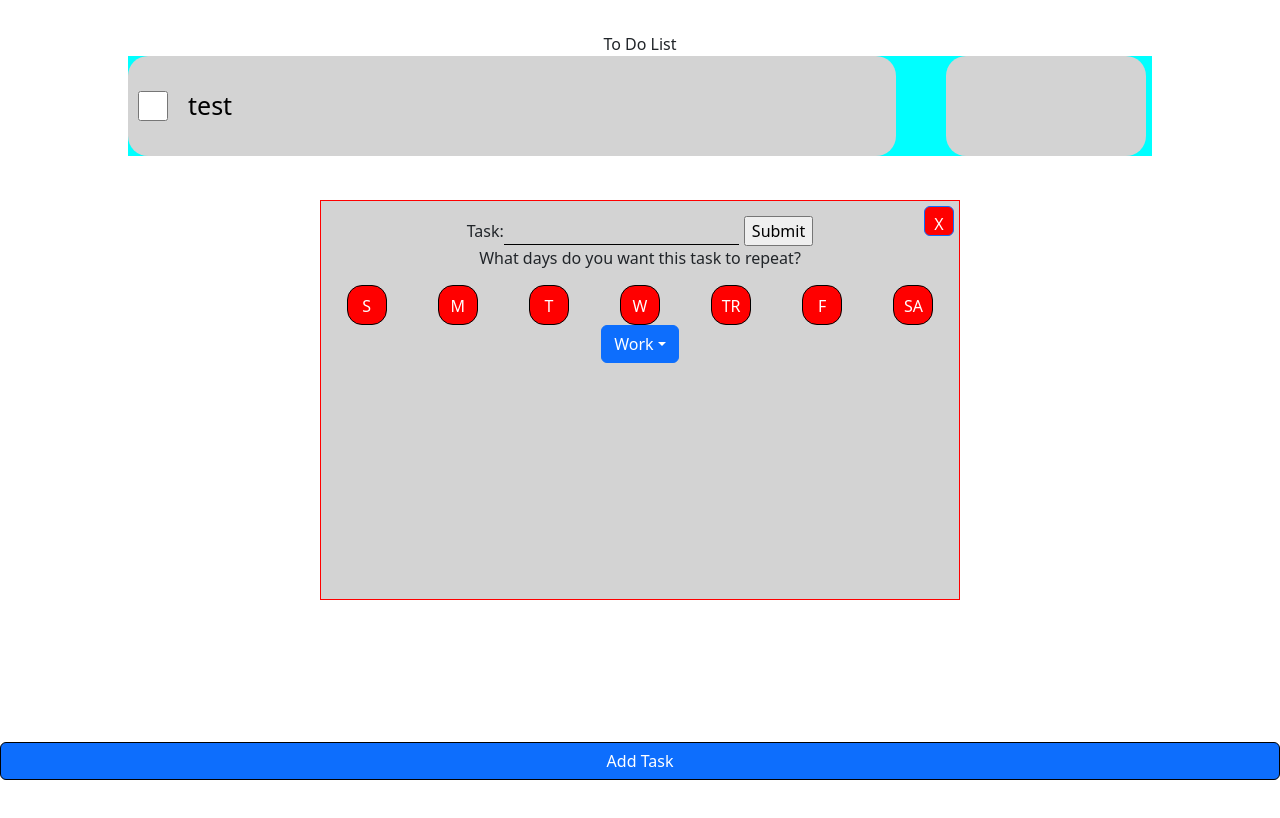
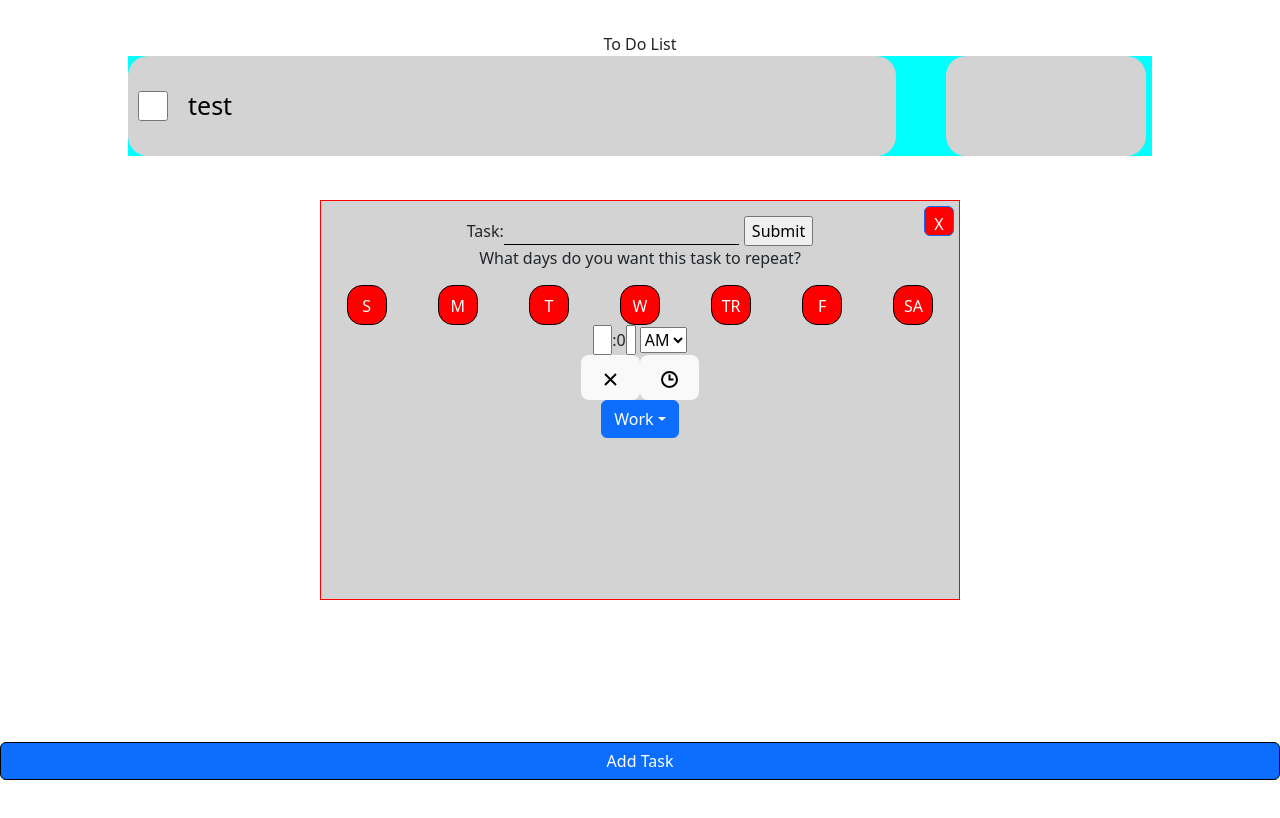
Before and after one commit to adamprinciotta/ToDo, a React (Vite) app in the folder ToDo/: page / in a window 1280 px wide. Both pictures are taken after a click on the button "Add Task". Shown: the top 818 px of the page. Built offline with nearby package versions, Linux system fonts and the light colour scheme.

Commit message:
added time picker and variable using npm install react-time-picker

```diff
--- a/ToDo/package.json
+++ b/ToDo/package.json
@@ -12,7 +12,8 @@
     "bootstrap": "^5.2.3",
     "react": "^18.2.0",
     "react-bootstrap": "^2.7.0",
-    "react-dom": "^18.2.0"
+    "react-dom": "^18.2.0",
+    "react-time-picker": "^5.1.0"
   },
   "devDependencies": {
     "@types/react": "^18.0.24",
--- a/ToDo/src/AddTask.jsx
+++ b/ToDo/src/AddTask.jsx
@@ -4,8 +4,13 @@ import Dropdown from 'react-bootstrap/Dropdown';
 import 'bootstrap/dist/css/bootstrap.css';
 import './AddTask.css'
 
+import TimePicker from 'react-time-picker'
+
 
 function AddTask(props) {
+
+    const [time, setTime] = useState('10:00');
+
     const [task, setTask] = useState('')
     const [sun, setSun] = useState(false)
     const [mon, setMon] = useState(false)
@@ -210,6 +215,7 @@ useEffect(() =>{
 
     <div className="taskModal" style={{paddingTop: "15px"}}>
         <Button onClick={handleCancel} className="cancel">X</Button>
+
         <form onSubmit={handleSubmit}>
             <label>
                 Task:
@@ -230,7 +236,7 @@ useEffect(() =>{
         </div>
 
         <div className="section">
-
+        <TimePicker value = {time} onChange = {setTime}/>
             <Dropdown id = "dropdownBtn" className="dropdownBtn" title={"Example"}>
                 <Dropdown.Toggle id="dropdown-autoclose-true " className="dropdownBtn">
                 {currentSection}
```
Also changed, not shown: 1 other file (tests, documents, lock files or other folders).
